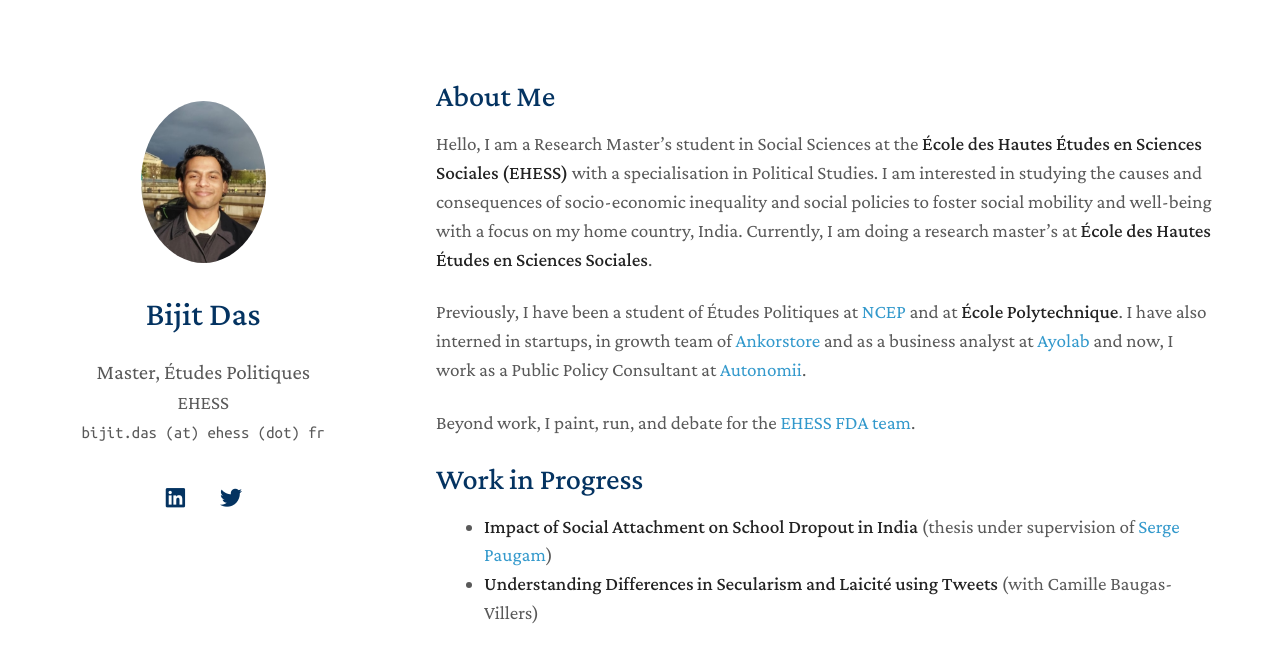
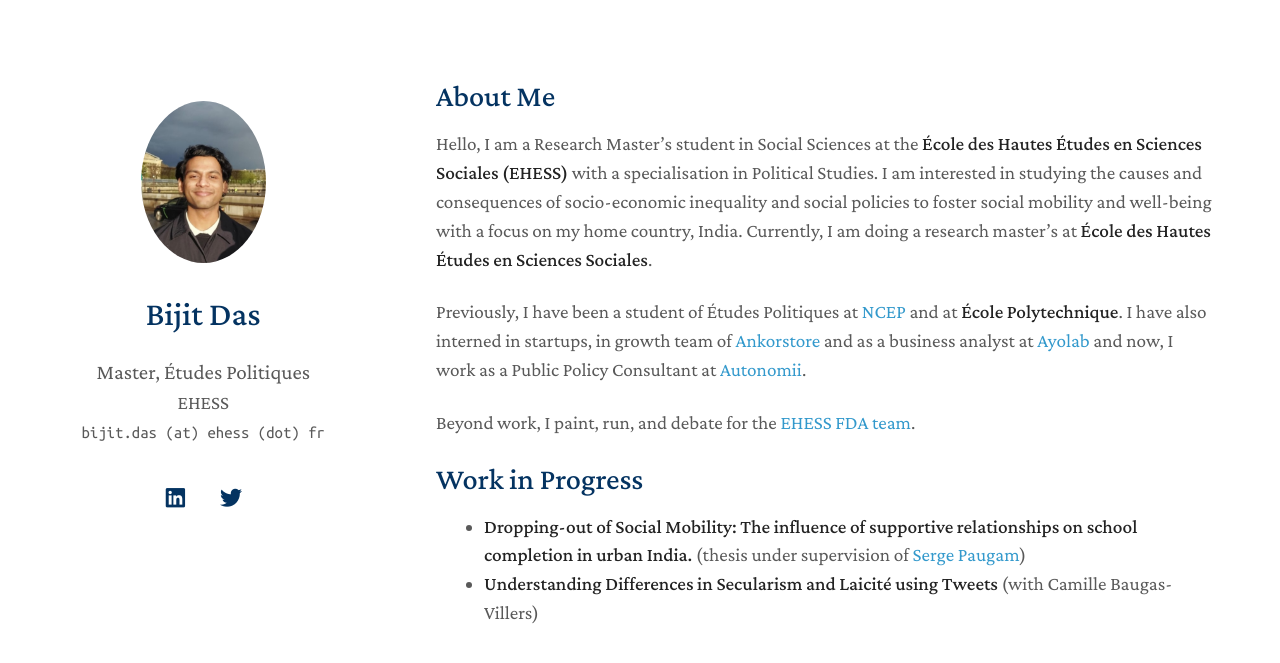
Before and after one commit to bijit-das/bijit-das.github.io, a Jekyll site: the page built from index.md, in a window 1280 px wide. Shown: the top 663 px of the page. Built offline with Jekyll 4.4.1, drawn with Linux system fonts in a browser that asks for light colours; nearby versions of some CDN libraries; a style sheet for code colours, icons or effects is not loaded; our own code applies the rules of GitHub Pages for plain Markdown files.

Commit message:
Update services.md
Updated the name of the mémoire

```diff
--- a/_includes/services.md
+++ b/_includes/services.md
@@ -1,5 +1,6 @@
 
 ## Work in Progress
 
-- **Impact of Social Attachment on School Dropout in India** (thesis under supervision of [Serge Paugam](https://www.serge-paugam.fr/))
+- **Dropping-out of Social Mobility: The influence of supportive relationships on school completion in urban India.**
+    (thesis under supervision of [Serge Paugam](https://www.serge-paugam.fr/))
 - **Understanding Differences in Secularism and Laicité using Tweets** (with Camille Baugas-Villers)
```
